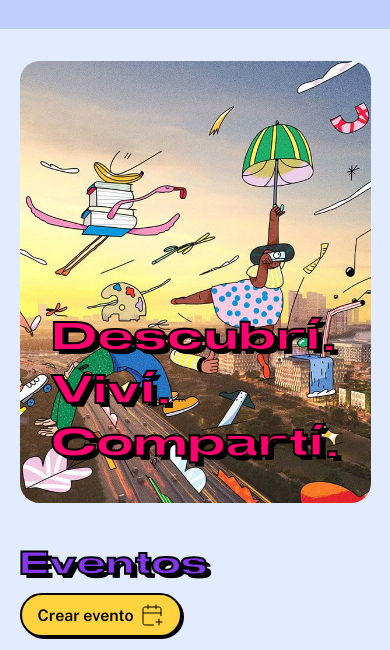
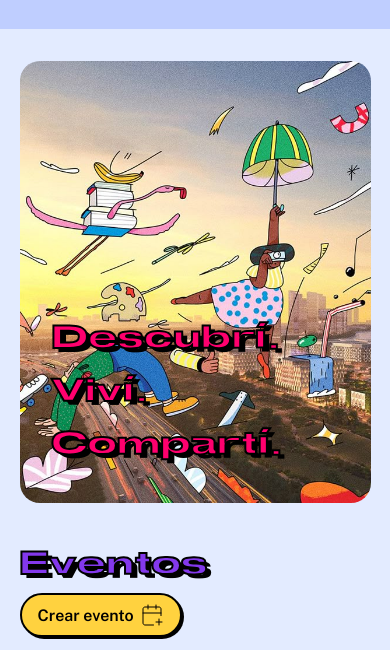
Before and after one commit to Iys4/Obligatorio-2, a plain HTML site: page FrontEnd/index.html in a window 390 px wide. Shown: the part 177-827 px from the top of the page. Drawn offline with nearby package versions, Linux system fonts and the light colour scheme; no server answers; a web font is replaced by a local one.

Commit message:
ESTILOS DETALLE EVENTO Y HOME

```diff
--- a/FrontEnd/estilos.css
+++ b/FrontEnd/estilos.css
@@ -545,7 +545,7 @@ footer a:hover {
 
 
     h1{
-        font-size: 40px;
+        font-size: 32px;
     }
 
     header nav button {
```
Also changed, not shown: FrontEnd/estilosEventoDetail.css (line endings or trailing spaces).
